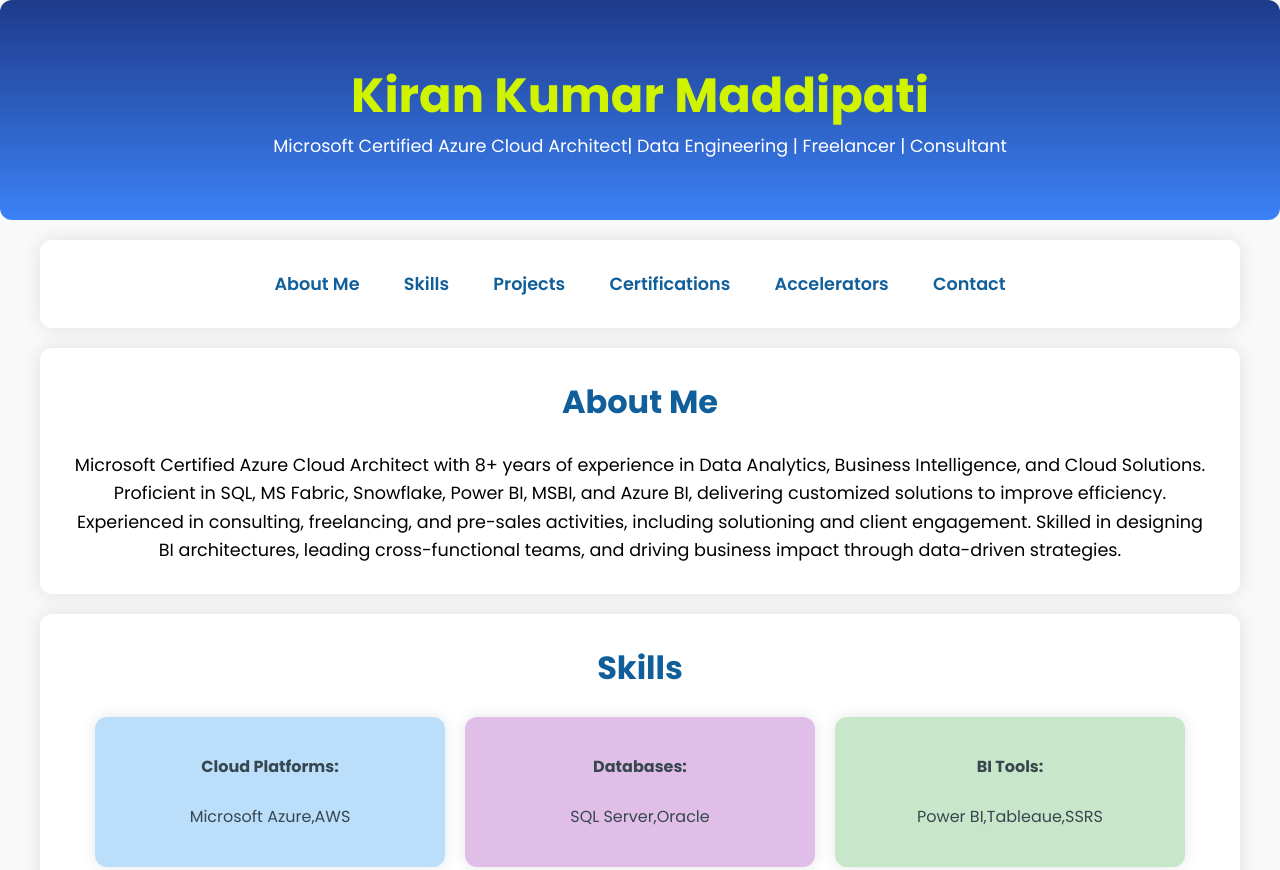
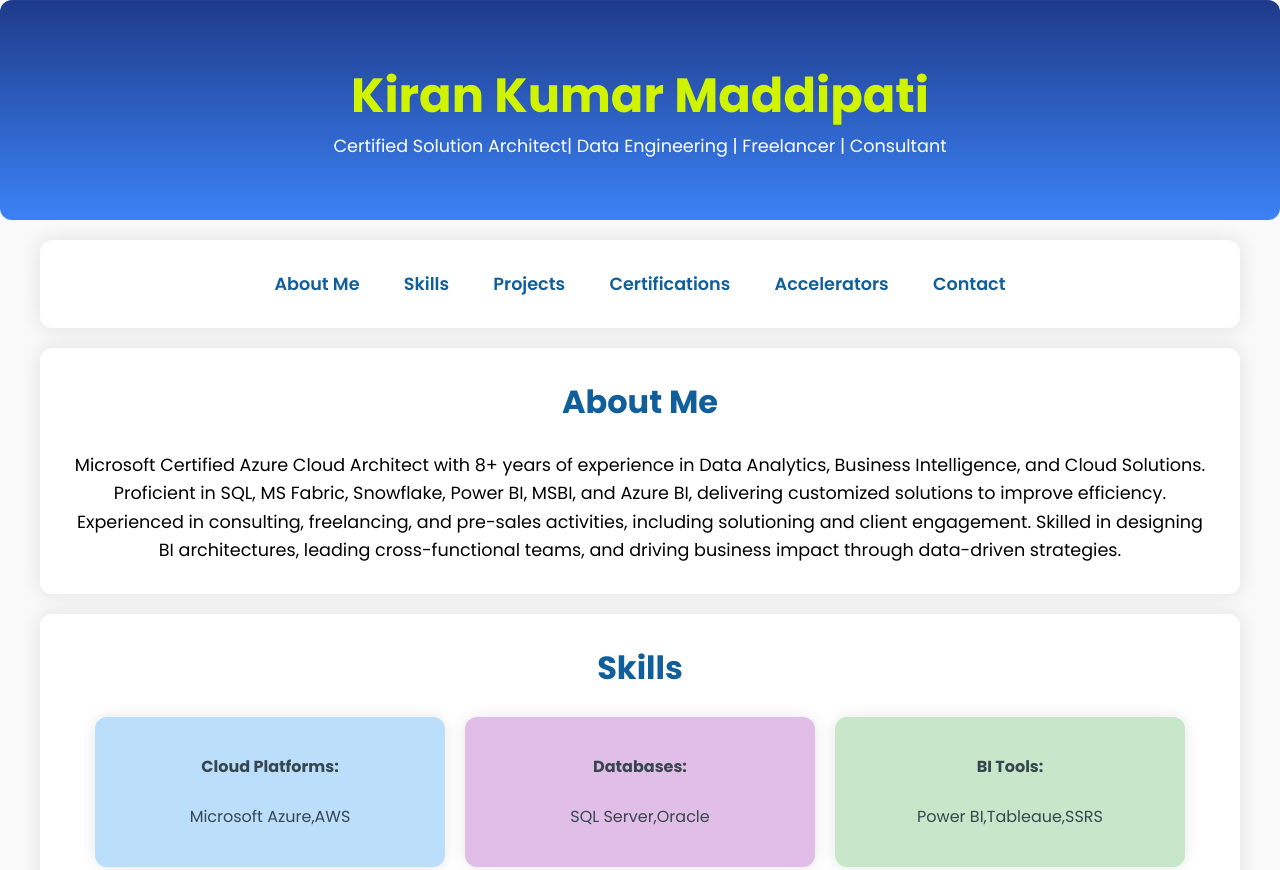
Before and after one commit to maddipatikiran/maddipatikiran.github.io, a plain HTML site: page index.html in a window 1280 px wide. Shown: the top 870 px of the page. Drawn offline with Linux system fonts and the light colour scheme.

Commit message:
Add files via upload

```diff
--- a/index.html
+++ b/index.html
@@ -365,7 +365,7 @@ p, a { font-size: 1.1em; line-height: 1.6; }
     <div class="blast"></div>
   </div>
   <h1>Kiran Kumar Maddipati</h1>
-  <p>Microsoft Certified Azure Cloud Architect| Data Engineering | Freelancer | Consultant</p>
+  <p>Certified Solution Architect| Data Engineering | Freelancer | Consultant</p>
 </header>
 
 <nav>
```
